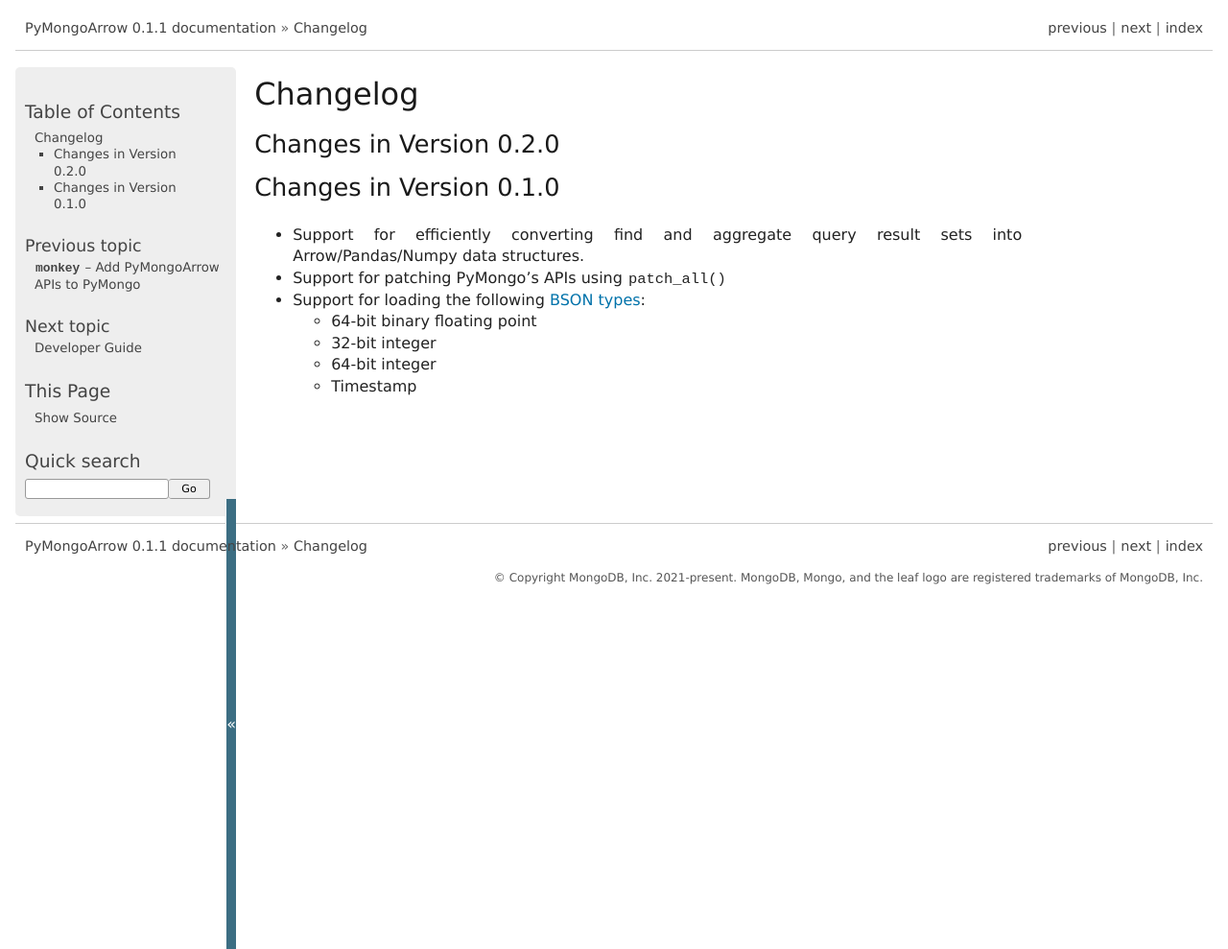
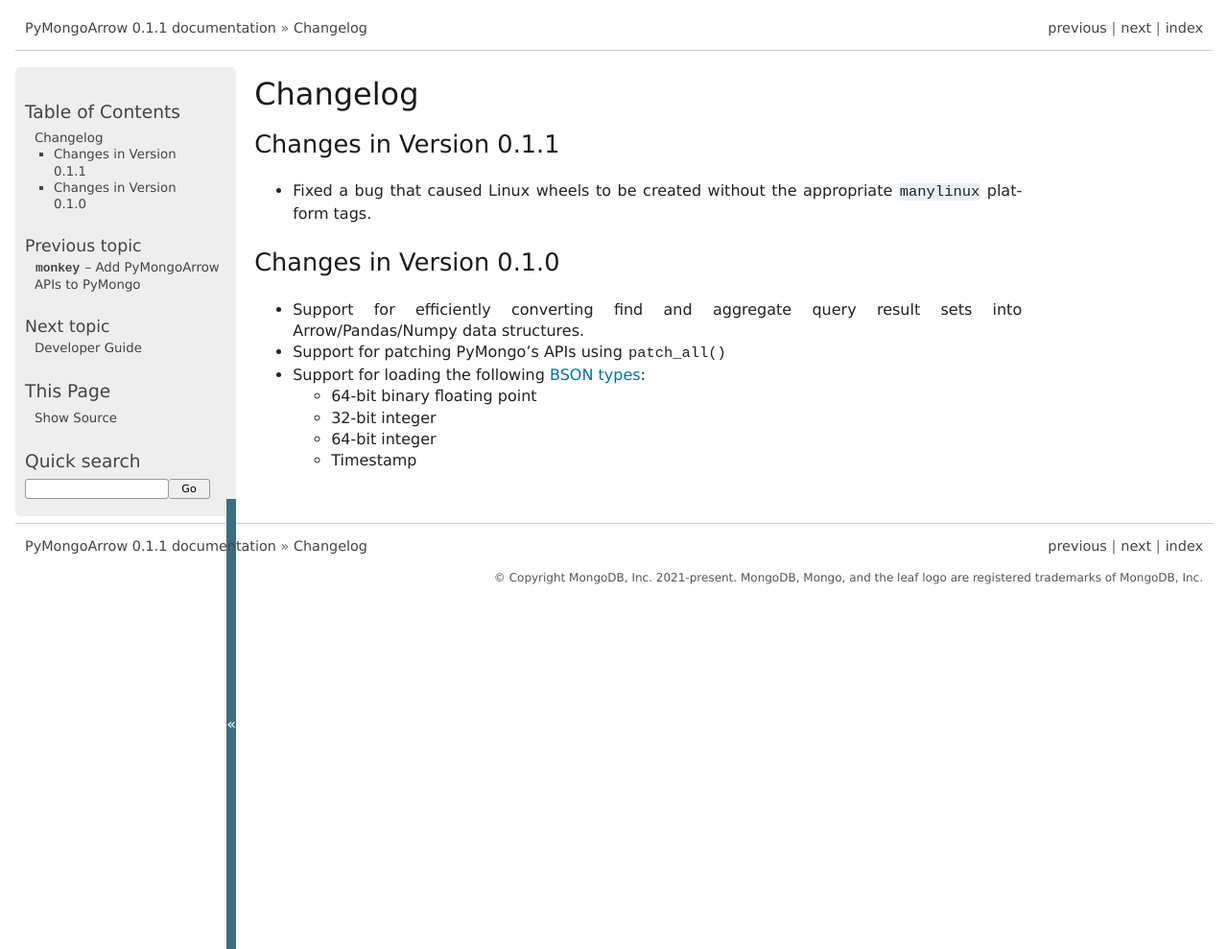
Before and after one commit to mongodb-labs/mongo-arrow, a Sphinx documentation site: the page built from bindings/python/docs/source/changelog.rst, in a window 1280 px wide. Shown: the whole page at 96% size. Built offline with Sphinx 7.4.7, drawn with Linux system fonts in a browser that asks for light colours.

Commit message:
update changelog

```diff
--- a/bindings/python/docs/source/changelog.rst
+++ b/bindings/python/docs/source/changelog.rst
@@ -1,9 +1,11 @@
 Changelog
 =========
 
-Changes in Version 0.2.0
+Changes in Version 0.1.1
 ------------------------
 
+- Fixed a bug that caused Linux wheels to be created without the appropriate
+  ``manylinux`` platform tags.
 
 Changes in Version 0.1.0
 ------------------------
--- a/bindings/python/docs/source/conf.py
+++ b/bindings/python/docs/source/conf.py
@@ -11,6 +11,7 @@
 # documentation root, use os.path.abspath to make it absolute, like shown here.
 #
 import os
+import os.path as p
 import sys
 sys.path.insert(0, os.path.abspath('../..'))
 
@@ -22,8 +23,11 @@ copyright = 'MongoDB, Inc. 2021-present. MongoDB, Mongo, and the leaf logo are r
 author = 'Prashant Mital'
 html_show_sphinx = False
 
-# The full version, including alpha/beta/rc tags
-version = '0.1.1'
+version_file = p.abspath(p.join("../../", "pymongoarrow/version.py"))
+version_data = {}
+with open(version_file, 'r') as vf:
+    exec(vf.read(), {}, version_data)
+version = version_data['__version__']
 release = version
 
 # The name of the Pygments (syntax highlighting) style to use.
```
